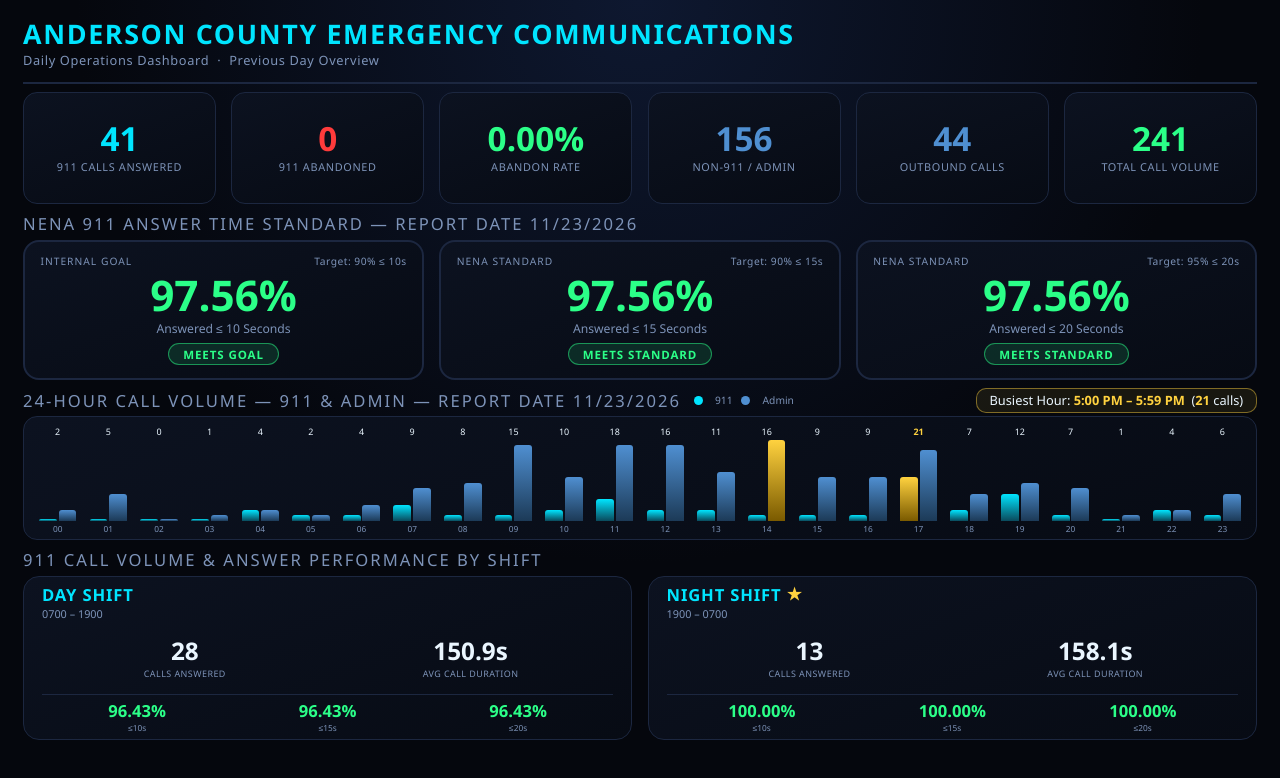
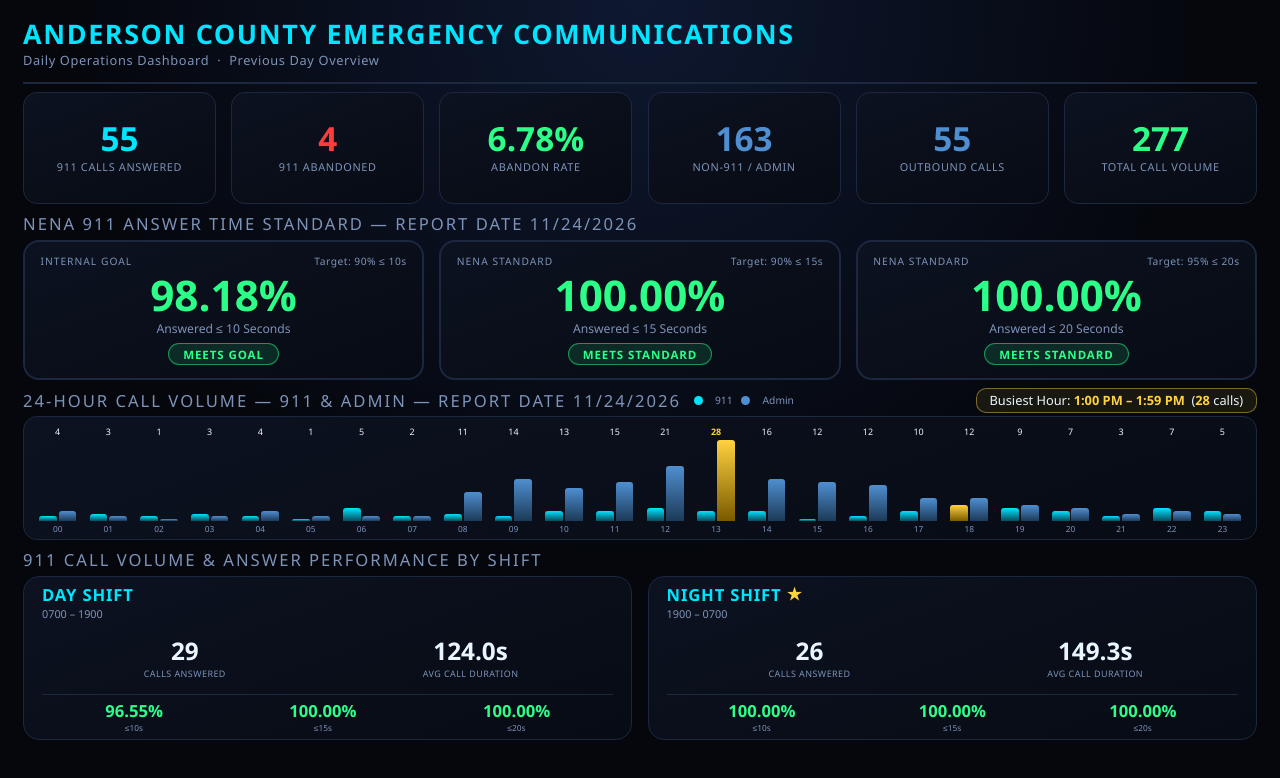
Before and after one commit to acecd-tn/ecc-dashboard, a plain HTML site: page index.html in a window 1280 px wide. Drawn offline with Linux system fonts and the light colour scheme.

Commit message:
Refresh daily dashboard for report date 11/24/2026
Co-Authored-By: Claude Opus 5.5 <noreply@anthropic.com>
Claude-Session: https://claude.ai/code/session_015LndEfQtfi7u6E9D4JE6ed

```diff
--- a/index.html
+++ b/index.html
@@ -210,40 +210,40 @@
 
   <div class="metrics-row">
     <div class="card c-cyan">
-      <div class="val">41</div>
+      <div class="val">55</div>
       <div class="lbl">911 Calls Answered</div>
     </div>
     <div class="card c-red">
-      <div class="val">0</div>
+      <div class="val">4</div>
       <div class="lbl">911 Abandoned</div>
     </div>
     <div class="card">
-      <div class="val abandon-rate" id="abandonRate" data-pct="0.00">0.00%</div>
+      <div class="val abandon-rate" id="abandonRate" data-pct="6.78">6.78%</div>
       <div class="lbl">Abandon Rate</div>
     </div>
     <div class="card c-admin">
-      <div class="val">156</div>
+      <div class="val">163</div>
       <div class="lbl">Non-911 / Admin</div>
     </div>
     <div class="card c-admin">
-      <div class="val">44</div>
+      <div class="val">55</div>
       <div class="lbl">Outbound Calls</div>
     </div>
     <div class="card c-green">
-      <div class="val">241</div>
+      <div class="val">277</div>
       <div class="lbl">Total Call Volume</div>
     </div>
   </div>
 
   <div class="nena-wrap">
-    <div class="section-title">NENA 911 Answer Time Standard — Report Date 11/23/2026</div>
+    <div class="section-title">NENA 911 Answer Time Standard — Report Date 11/24/2026</div>
     <div class="nena-row">
       <div class="nena-card">
         <div class="labels-row">
           <div class="badge">Internal Goal</div>
           <div class="goal">Target: 90% ≤ 10s</div>
         </div>
-        <div class="pct status-pass">97.56%</div>
+        <div class="pct status-pass">98.18%</div>
         <div class="desc">Answered ≤ 10 Seconds</div>
         <div class="pill pill-pass">MEETS GOAL</div>
       </div>
@@ -252,7 +252,7 @@
           <div class="badge">NENA Standard</div>
           <div class="goal">Target: 90% ≤ 15s</div>
         </div>
-        <div class="pct status-pass">97.56%</div>
+        <div class="pct status-pass">100.00%</div>
         <div class="desc">Answered ≤ 15 Seconds</div>
         <div class="pill pill-pass">MEETS STANDARD</div>
       </div>
@@ -261,7 +261,7 @@
           <div class="badge">NENA Standard</div>
           <div class="goal">Target: 95% ≤ 20s</div>
         </div>
-        <div class="pct status-pass">97.56%</div>
+        <div class="pct status-pass">100.00%</div>
         <div class="desc">Answered ≤ 20 Seconds</div>
         <div class="pill pill-pass">MEETS STANDARD</div>
       </div>
@@ -271,7 +271,7 @@
   <div class="timeline-wrap">
     <div class="timeline-header">
       <div class="tl-left">
-        <div class="section-title">24-Hour Call Volume — 911 &amp; Admin — Report Date 11/23/2026</div>
+        <div class="section-title">24-Hour Call Volume — 911 &amp; Admin — Report Date 11/24/2026</div>
         <div class="tl-legend"><span class="dot dot-911"></span>911<span class="dot dot-admin"></span>Admin</div>
       </div>
       <div class="busiest" id="busiest">Busiest Hour: <b>—</b></div>
@@ -289,13 +289,13 @@
         <div class="shift-name">DAY SHIFT <span class="shift-star">★</span></div>
         <div class="shift-time">0700 – 1900</div>
         <div class="shift-stats">
-          <div class="shift-stat"><div class="n">28</div><div class="l">Calls Answered</div></div>
-          <div class="shift-stat"><div class="n dur" data-secs="150.9">150.9s</div><div class="l">Avg Call Duration</div></div>
+          <div class="shift-stat"><div class="n">29</div><div class="l">Calls Answered</div></div>
+          <div class="shift-stat"><div class="n dur" data-secs="124.0">124.0s</div><div class="l">Avg Call Duration</div></div>
         </div>
         <div class="shift-nena">
-          <div><div class="v ten-sec" data-tenpct="96.43">96.43%</div><div class="k">≤10s</div></div>
-          <div><div class="v status-pass" data-pct15="96.43">96.43%</div><div class="k">≤15s</div></div>
-          <div><div class="v status-pass" data-pct20="96.43">96.43%</div><div class="k">≤20s</div></div>
+          <div><div class="v ten-sec" data-tenpct="96.55">96.55%</div><div class="k">≤10s</div></div>
+          <div><div class="v status-pass" data-pct15="100.00">100.00%</div><div class="k">≤15s</div></div>
+          <div><div class="v status-pass" data-pct20="100.00">100.00%</div><div class="k">≤20s</div></div>
         </div>
       </div>
 
@@ -303,8 +303,8 @@
         <div class="shift-name">NIGHT SHIFT <span class="shift-star">★</span></div>
         <div class="shift-time">1900 – 0700</div>
         <div class="shift-stats">
-          <div class="shift-stat"><div class="n">13</div><div class="l">Calls Answered</div></div>
-          <div class="shift-stat"><div class="n dur" data-secs="158.1">158.1s</div><div class="l">Avg Call Duration</div></div>
+          <div class="shift-stat"><div class="n">26</div><div class="l">Calls Answered</div></div>
+          <div class="shift-stat"><div class="n dur" data-secs="149.3">149.3s</div><div class="l">Avg Call Duration</div></div>
         </div>
         <div class="shift-nena">
           <div><div class="v ten-sec" data-tenpct="100.00">100.00%</div><div class="k">≤10s</div></div>
@@ -319,9 +319,9 @@
 </div>
 
 <script>
-// 24-hour call volume, TWO series (from HourlySpeedOfAnswerRollup + CallsPerHourRollup/Administrative, 11/23/2026)
-const hourly911 = [0,0,0,0,2,1,1,3,1,1,2,4,2,2,1,1,1,8,2,5,1,0,2,1];
-const hourlyAdmin = [2,5,0,1,2,1,3,6,7,14,8,14,14,9,15,8,8,13,5,7,6,1,2,5];
+// 24-hour call volume, TWO series (from HourlySpeedOfAnswerRollup + CallsPerHourRollup/Administrative, 11/24/2026)
+const hourly911 = [1,2,1,2,1,0,4,1,2,1,3,3,4,3,3,0,1,3,5,4,3,1,4,3];
+const hourlyAdmin = [3,1,0,1,3,1,1,1,9,13,10,12,17,25,13,12,11,7,7,5,4,2,3,2];
 
 const max911 = Math.max(...hourly911);
 const maxAdmin = Math.max(...hourlyAdmin);
```
